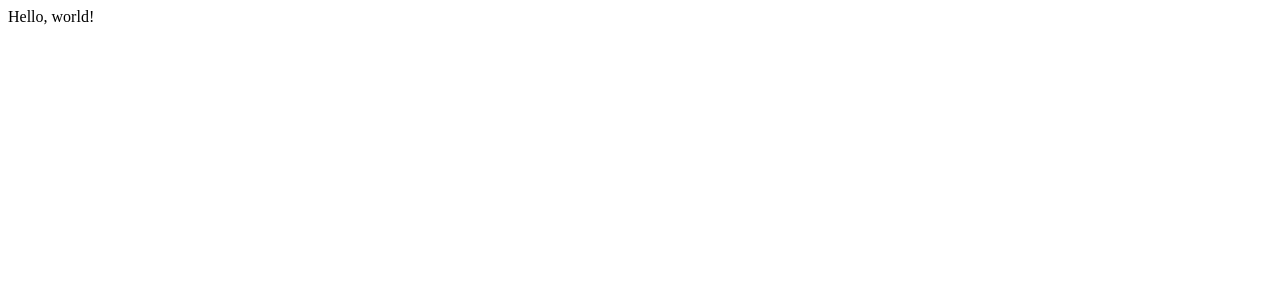
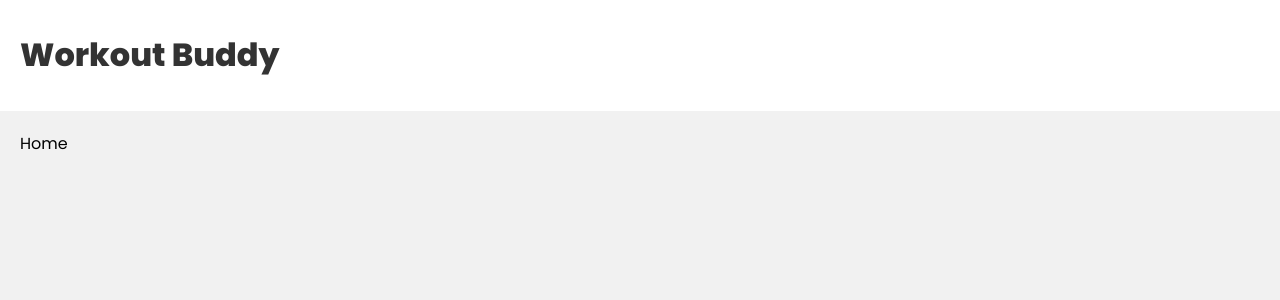
Before and after one commit to ChickenCombo/learning-mern-stack, a React (Vite) app in the folder client/: page / in a window 1280 px wide. Shown: the top 300 px of the page. Built offline with nearby package versions, Linux system fonts and the light colour scheme.

Commit message:
feat: added navbar and home page boilerplate

```diff
--- a/client/package.json
+++ b/client/package.json
@@ -10,7 +10,8 @@
   },
   "dependencies": {
     "react": "^18.2.0",
-    "react-dom": "^18.2.0"
+    "react-dom": "^18.2.0",
+    "react-router-dom": "^6.9.0"
   },
   "devDependencies": {
     "@types/react": "^18.0.27",
--- a/client/src/App.tsx
+++ b/client/src/App.tsx
@@ -1,7 +1,20 @@
-import "./App.css";
+import { BrowserRouter, Routes, Route } from "react-router-dom";
+import Home from "./pages/Home";
+import Navbar from "./components/Navbar";
 
 const App = () => {
-  return <div className="App">Hello, world!</div>;
+  return (
+    <div className="App">
+      <BrowserRouter>
+        <Navbar />
+        <div className="pages">
+          <Routes>
+            <Route path="/" element={<Home />} />
+          </Routes>
+        </div>
+      </BrowserRouter>
+    </div>
+  );
 };
 
 export default App;
--- /dev/null
+++ b/client/src/components/Navbar.tsx
@@ -0,0 +1,15 @@
+import { Link } from "react-router-dom";
+
+const Navbar = () => {
+  return (
+    <header>
+      <div className="container">
+        <Link to="/">
+          <h1>Workout Buddy</h1>
+        </Link>
+      </div>
+    </header>
+  );
+};
+
+export default Navbar;
--- a/client/src/index.css
+++ b/client/src/index.css
@@ -0,0 +1,36 @@
+@import url("https://fonts.googleapis.com/css2?family=Poppins:wght@300;400;500;600;800&family=VT323&display=swap");
+
+:root {
+  --primary: #1aac83;
+  --error: #e7195a;
+}
+
+body {
+  background: #f1f1f1;
+  margin: 0;
+  font-family: "Poppins", sans-serif;
+}
+
+header {
+  background: #fff;
+}
+
+header .container {
+  max-width: 1400px;
+  margin: 0 auto;
+  padding: 10px 20px;
+  display: flex;
+  align-items: center;
+  justify-content: space-between;
+}
+
+header a {
+  color: #333;
+  text-decoration: none;
+}
+
+.pages {
+  max-width: 1400px;
+  padding: 20px;
+  margin: 0 auto;
+}
--- /dev/null
+++ b/client/src/pages/Home.tsx
@@ -0,0 +1,5 @@
+const Home = () => {
+  return <div>Home</div>;
+};
+
+export default Home;
```
Also changed, not shown: client/src/App.css (deleted), 1 other file (tests, documents, lock files or other folders).
